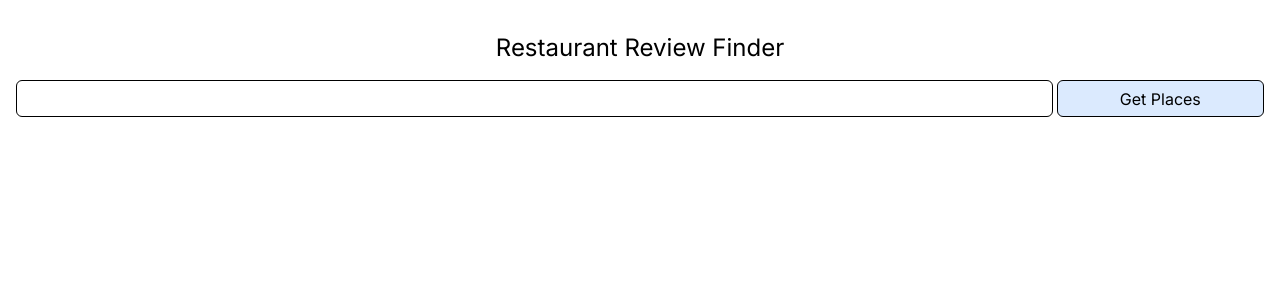
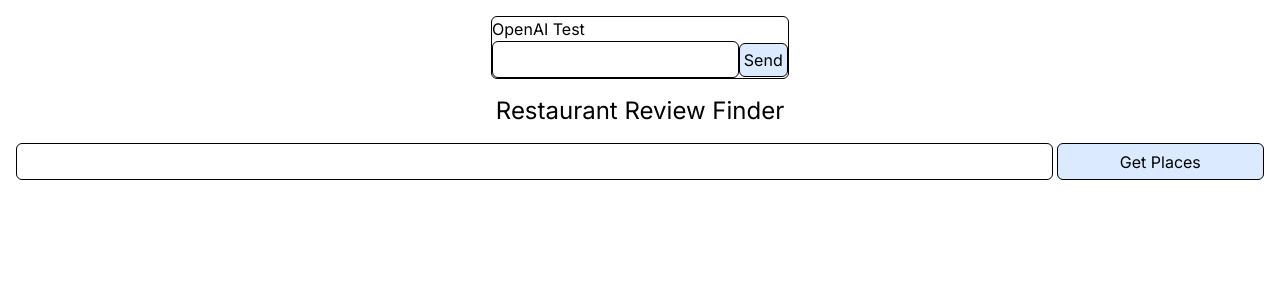
Before and after one commit to isaganiesteron/restaurant-reviews-app, a Next.js app: page / in a window 1280 px wide. Shown: the top 300 px of the page. Built offline with nearby package versions, Linux system fonts and the light colour scheme.

Commit message:
generateReview POST endpoint available

```diff
--- /dev/null
+++ b/app/api/generatereview/route.tsx
@@ -0,0 +1,20 @@
+import { NextResponse } from "next/server"
+
+export async function POST(request: Request) {
+	const body = await request.json()
+	try {
+		// const openai = new OpenAI()
+		// const completion = await openai.chat.completions.create({
+		// 	messages: [{ role: "system", content: prompt }],
+		// 	model: "gpt-3.5-turbo",
+		// 	response_format: { type: "json_object" },
+		// 	temperature: 1, // very random
+		// })
+		// console.log(completion.choices[0])
+
+		return NextResponse.json(body)
+	} catch (error) {
+		console.log(error)
+		return NextResponse.json({ error }, { status: 500 })
+	}
+}
--- a/app/page.tsx
+++ b/app/page.tsx
@@ -3,10 +3,12 @@ import { useState } from "react"
 import mockdata from "@/constants/mockdata"
 
 export default function Home() {
-	const useMockData = false
+	const useMockData = true
 	const [data, setData] = useState<object[]>([])
 	const [userInput, setUserInput] = useState<string>("")
 	const [status, setstatus] = useState<string>("")
+
+	const [testData, setTestData] = useState<string>("")
 
 	interface RootObject {
 		displayName: DisplayName
@@ -73,8 +75,50 @@ export default function Home() {
 		setData(sortedByReviews.slice(0, 10))
 	}
 
+	const generateReview = async (reviews: string[]) => {
+		console.log("generating review")
+		console.log(JSON.stringify(reviews))
+		const response = await fetch(`/api/generatereview`, {
+			method: "POST",
+			headers: {
+				"Content-Type": "application/json",
+			},
+			body: JSON.stringify({ reviews }),
+		})
+		const data = await response.json()
+		console.log(data)
+		return data
+	}
+
+	const sendTest = async () => {
+		const response = await fetch(`/api/generatereview`, {
+			method: "POST",
+			headers: {
+				"Content-Type": "application/json",
+			},
+			body: JSON.stringify({ testData }),
+		})
+		const data = await response.json()
+		console.log(data)
+	}
+
 	return (
 		<main className="flex  min-h-screen flex-col items-center">
+			<div className="border border-black rounded-md">
+				<h1>OpenAI Test</h1>
+
+				<input
+					type="text"
+					value={testData}
+					className="w-10/12 border border-black rounded-md p-[5.5px]"
+					onChange={(event) => {
+						setTestData(event.target.value)
+					}}
+				/>
+				<button className="w-2/12 border border-black rounded-md p-1 bg-blue-100 hover:bg-blue-300" onClick={sendTest}>
+					Send
+				</button>
+			</div>
 			<h1 className="text-2xl p-4">Restaurant Review Finder</h1>
 			<div className="flex flex-row gap-1 w-full">
 				<input
```
Also changed, not shown: package.json (+6 -5 lines), 1 other file (tests, documents, lock files or other folders).
